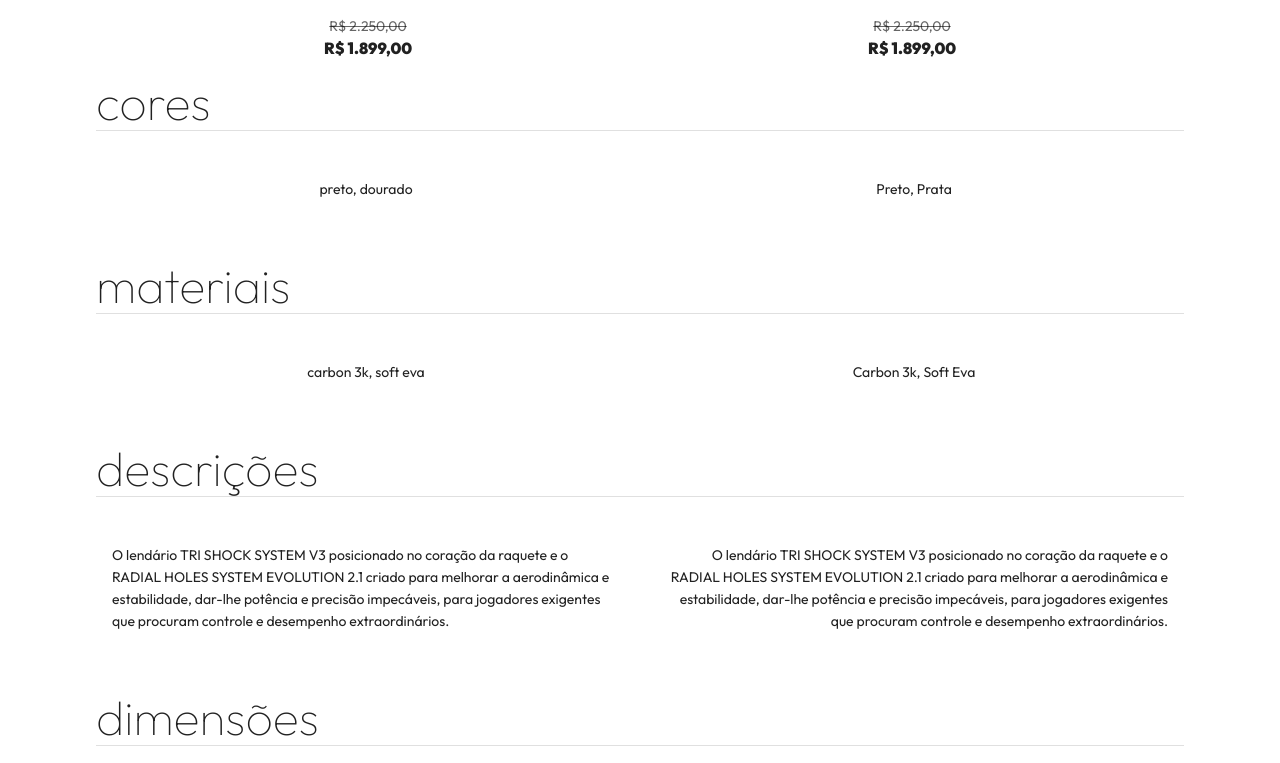
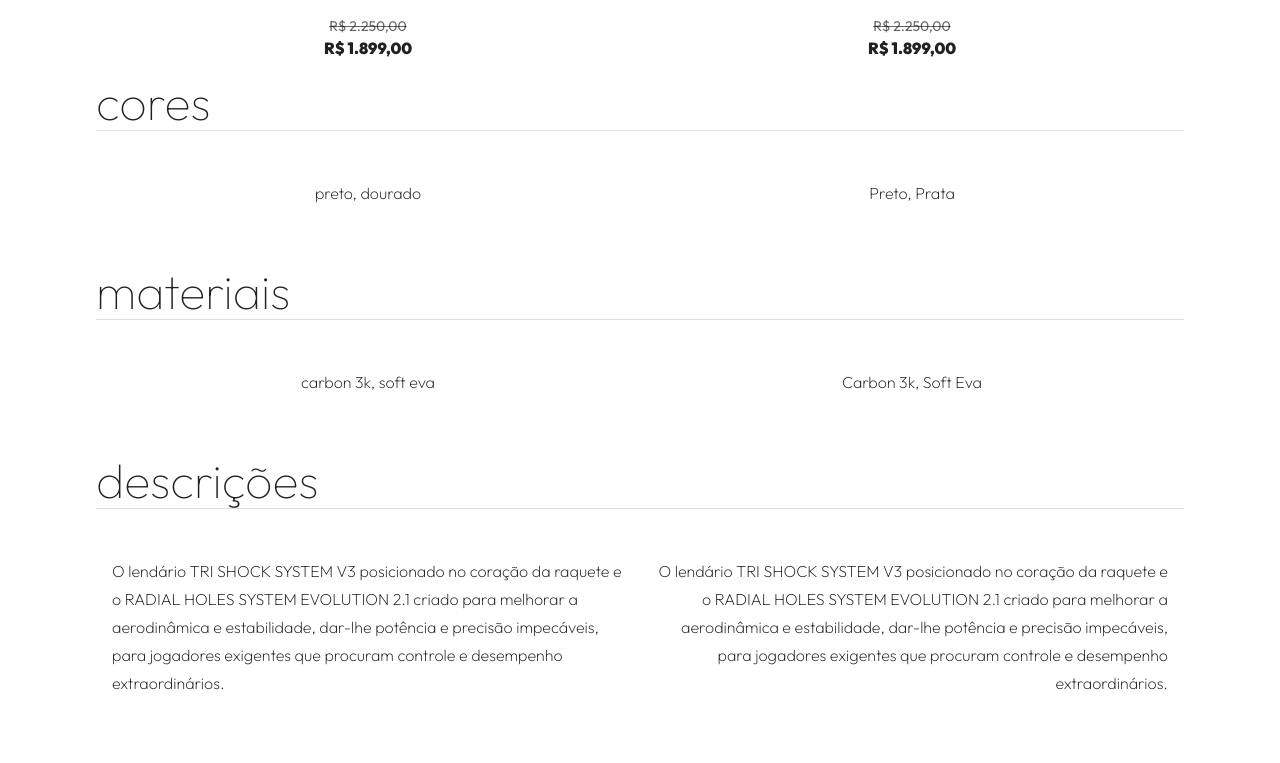
Before and after one commit to henriquedelimap/beachTennis, a React (Vite) app: page / in a window 1280 px wide. Shown: the part 1540-2303 px from the top of the page. Built offline with nearby package versions, Linux system fonts and the light colour scheme.

Commit message:
first commit

```diff
--- a/src/components/Animation/index.tsx
+++ b/src/components/Animation/index.tsx
@@ -80,8 +80,7 @@ export function LazyLoad({children, once}:{children?: ReactNode, once?: boolean}
         <section ref={ref}>
             <span
                 style={{
-                    transform: isInView ? "translateX(0px)" : !isInView ? "translateX(-200px)" : "translateX(0px)",
-                    opacity: isInView ? 1 : !isInView ? 0.4 : 1,
+                    opacity: isInView ? 1 : !isInView ? 0.1 : 1,
                     transition: "all 0.16s cubic-bezier(0.17, 0.55, 0.55, 1) 0.16s"
                 }}
             >
--- a/src/components/Comparativo/index.tsx
+++ b/src/components/Comparativo/index.tsx
@@ -14,9 +14,6 @@ interface Prop {
 
 const ItemHeader = ({ subtitle, title, description, img, material, role, price }: IRaquete) => {
     return (
-
-
-
         <Grid container alignItems='start' justifyContent='space-between' sx={{ width: '100%' }}>
             <Grid rowSpacing={4} item container xs={12} justifyContent='center' sx={{ minHeight: '24rem' }} >
                 <Grid item container justifyContent='center' xs={12}>
@@ -46,7 +43,7 @@ const ItemContentCreator = ({
         <Card sx={{ width: '100%' }} elevation={0}>
             <CardContent>
                 <Stack direction='column' alignItems='center' justifyContent='center'>
-                    <Typography align={align} variant='subtitle2' fontWeight='400'>
+                    <Typography align={align} variant='subtitle1' fontWeight='200'>
                         {content}
                         {children}
                     </Typography>
@@ -67,7 +64,7 @@ const ItemContent = ({
             </Grid>
 
 
-            <Grid item container columnSpacing={1} sx={{ pt: 4, pb: 4 }}>
+            <Grid item container columnSpacing={0} sx={{ pt: 4, pb: 4 }}>
                 <Grid item xs={6}>
                     <LazyLoad>
 
```
